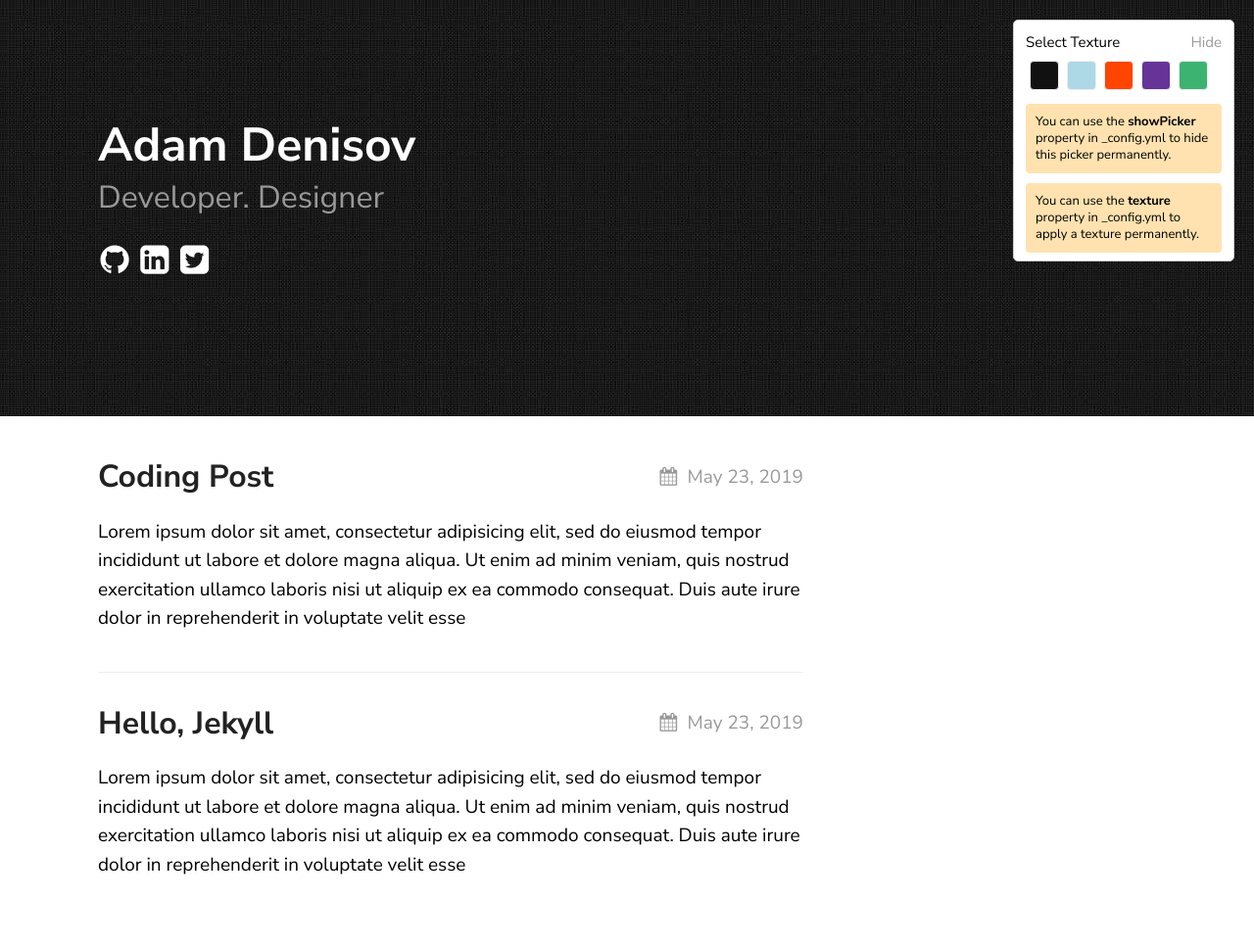
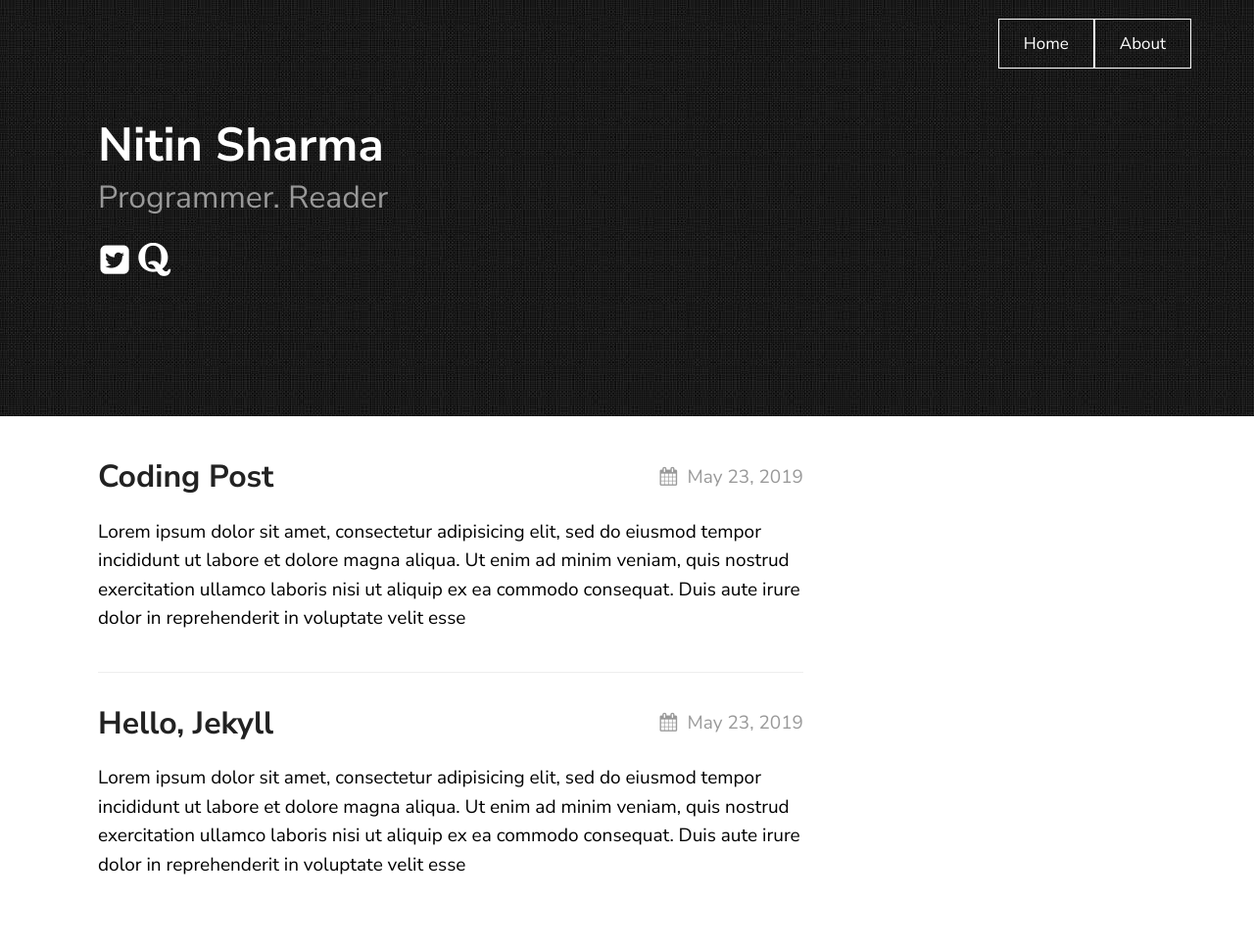
Before and after one commit to samarsault/texture, a Jekyll site: the page built from index.md, in a window 1280 px wide. Shown: the whole page at 98% size. Built offline with Jekyll 4.4.1, drawn with Linux system fonts in a browser that asks for light colours.

Commit message:
Quora icon is added using font awesome

```diff
--- a/Gemfile
+++ b/Gemfile
@@ -1,4 +1,6 @@
 # frozen_string_literal: true
 
 source "https://rubygems.org"
-gemspec
+# gemspec
+gem "texture"
+gem 'font-awesome-sass'
--- a/_config.yml
+++ b/_config.yml
@@ -6,7 +6,7 @@ description: > # this means to ignore newlines until "show_exerpts:"
   line in _config.yml. It will appear in your document head meta (for
   Google search results) and in your feed.xml site description.
 show_excerpts: true # set to true to show excerpts on the homepage
-baseurl: /texture
+# baseurl: /texture
 
 # Minima date format
 # refer to http://shopify.github.io/liquid/filters/date/ if you want to customize this
@@ -15,18 +15,19 @@ sass:
 
 permalink: /posts/:title/
 texture:
-  title: Adam Denisov
-  tagline: Developer. Designer
+  title: Nitin Sharma
+  tagline: Programmer. Reader
   date_format: "%b %-d, %Y"
   style: black
-  showNav: false
-  showPicker: true
+  showNav: true
+  showPicker: false
 
   # generate social links in footer
   social_links:
-    twitter: thelehhman
-    github:  thelehhman
-    linkedIn: in/thelehhman
+    twitter: ntn_nitz
+    quora: TqjxsH
+    # github:
+    # linkedIn:
     rss: rss
 
 
@@ -36,7 +37,7 @@ texture:
 # - about.md
 
 # Build settings
-# theme: texture
+theme: texture
 
 plugins:
   - jekyll-seo-tag
--- a/_includes/head.html
+++ b/_includes/head.html
@@ -3,5 +3,6 @@
 <meta http-equiv="X-UA-Compatible" content="ie=edge">
 <link href="https://fonts.googleapis.com/css?family=Nunito+Sans:400,400i,700&display=swap" rel="stylesheet">
 <link rel="stylesheet" href="{{ "/assets/css/style.css" | relative_url }}">
+<link rel="stylesheet" href="https://cdnjs.cloudflare.com/ajax/libs/font-awesome/4.7.0/css/font-awesome.min.css">
 <title>{{ page.title | default: site.title }}</title>
 {% seo %}
--- a/_includes/page_header.html
+++ b/_includes/page_header.html
@@ -11,5 +11,9 @@
 		{%- if site.texture.social_links.twitter -%}
 			<a href="https://twitter.com/{{ site.texture.social_links.twitter }}"><li><i class="icon-twitter-squared"></i></li></a>
 		{%- endif -%}
+		{%- if site.texture.social_links.quora -%}
+			<a href="https://qr.ae/{{ site.texture.social_links.quora }}"><li><i class="fa fa-quora" aria-hidden="true"></i>
+			</li></a>
+		{%- endif -%}
 	</ul>
 </div>
```
